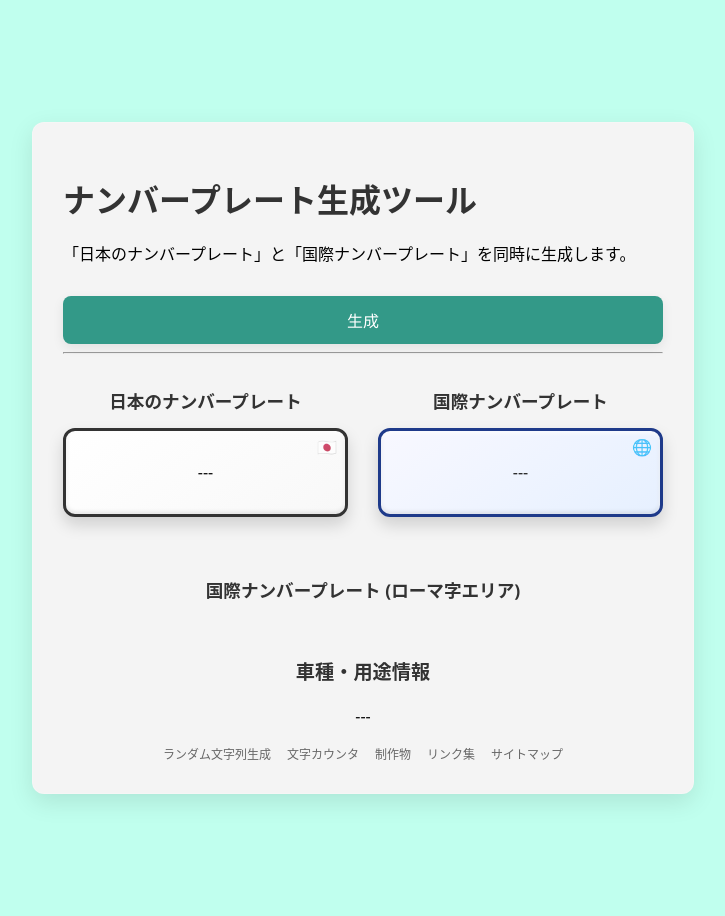
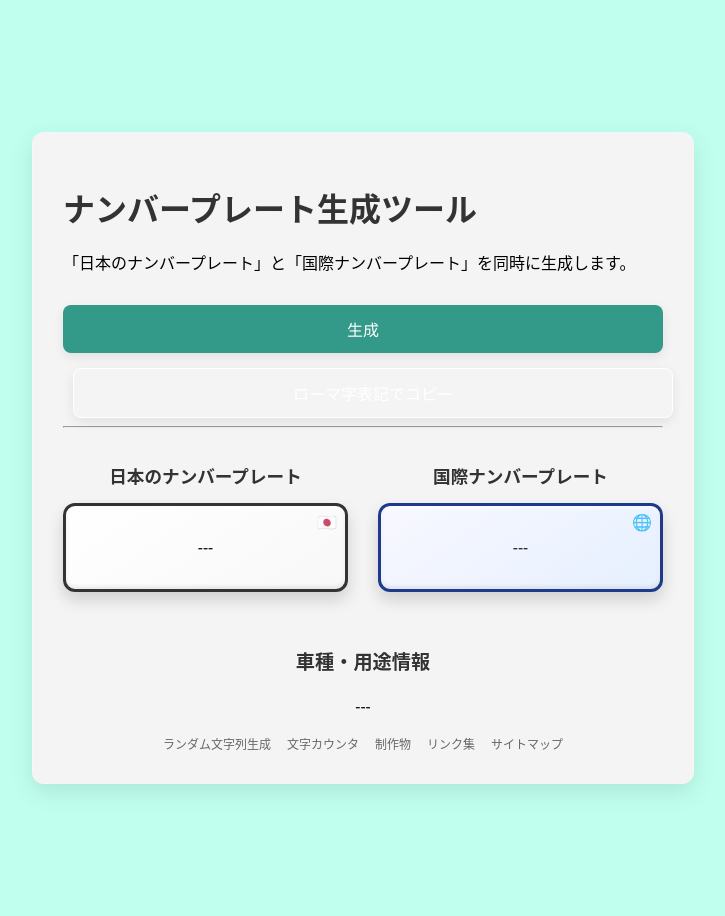
Before and after one commit to Usuiensan/usuiensan, a Jekyll site: the page built from plate-generator.html, in a window 1280 px wide. Shown: the whole page, without its empty margins (277-1002 px from the left). Built offline with Jekyll 4.4.1, drawn with Linux system fonts in a browser that asks for light colours; some web fonts are replaced; part of the change alters nothing that is shown.

Commit message:
feat: ローマ字表記コピーボタンを追加
- Ctrl+Shift+クリックの隠し機能を削除
- 白文字の'ローマ字表記でコピー'ボタンを追加
- ボタンクリックでローマ字エリアコードのプレートをコピー
- プレート表示はせず、コピー機能のみ

```diff
--- a/assets/js/plate-generator.js
+++ b/assets/js/plate-generator.js
@@ -3,8 +3,11 @@ document.addEventListener('DOMContentLoaded', () => {
     const jpPlateDiv = document.getElementById('jpPlate');
     const vehicleTypeDiv = document.getElementById('vehicleType');
     const intPlateDiv = document.getElementById('intPlate');
+    const copyRomajiBtn = document.getElementById('copyRomajiBtn');
+    const romajiPlateDiv = document.getElementById('romajiPlate');
 
     let plateData = null;
+    let romajiPlateCopy = '';
 
     // ひらがなからローマ字への変換マップ
     const hiraganaToRomaji = {
@@ -49,7 +52,7 @@ document.addEventListener('DOMContentLoaded', () => {
 
         // 都道府県と運輸支局名を取得
         const prefecture = areaInfo.prefecture;
-        const transportOffice = areaInfo.office;
+        const plateRomaji = areaInfo.romaji || '';
         const codeExplanation = areaInfo.codeExplanation || '';
 
         // 分類番号を生成
@@ -58,11 +61,40 @@ document.addEventListener('DOMContentLoaded', () => {
         const thirdDigit = randomItem(plateData.classification.third_digit);
 
         const classificationNumber = `${firstDigit}${secondDigit}${thirdDigit}`;
-
-        // ひらがなを生成
-        const hiraganaType = randomItem(Object.keys(plateData.hiraganas));
-        const randomHiragana = randomItem(plateData.hiraganas[hiraganaType]);
-
+        // console.log(`Generated classification number: ${classificationNumber}`);
+        //分類番号に応じてプレートの種類を決定
+        const isKeiCar = (firstDigit, secondDigit) => {
+        // 軽自動車を示す第二桁のリスト
+        const keiSecondDigits = ['8', '9', 'A', 'C', 'F', 'H', 'K', 'L', 'M', 'P', 'X', 'Y'];
+        // firstDigit が 4, 5, 7, 8 のいずれかで、かつ secondDigit が軽自動車のリストに含まれているか
+        return (['4', '5', '7', '8'].includes(firstDigit) && keiSecondDigits.includes(secondDigit));
+        };
+        const isKei = isKeiCar(firstDigit, secondDigit);
+        const hiraganaSet = isKei ? plateData.hiraganas.kei : plateData.hiraganas.normal;
+        // 用途（自家用・事業用・レンタカー）をランダムに選択
+        const hiraganaType = randomItem(Object.keys(hiraganaSet));
+        // 選択された用途から、ランダムにひらがなを選ぶ
+        const randomHiragana = randomItem(hiraganaSet[hiraganaType]);
+        // console.log(`Selected hiragana: ${randomHiragana} for type: ${hiraganaType}`);
+        let plateTypeClass;
+        if (isKei) {
+            if (hiraganaType === "自家用") {
+                plateTypeClass = 'kei-private';
+            } else if (hiraganaType === "事業用") {
+                plateTypeClass = 'kei-business';
+            } else {
+                plateTypeClass = 'kei-private'; // レンタカーは自家用と同じ
+            }
+        } else {
+            if (hiraganaType === "自家用") {
+                plateTypeClass = 'normal-private';
+            } else if (hiraganaType === "事業用") {
+                plateTypeClass = 'normal-business';
+            } else {
+                plateTypeClass = 'normal-private'; // レンタカーは自家用と同じ
+            }
+        }
+        // console.log(`Plate type: ${plateTypeClass}`);
         // 一連指定番号を生成
         let serialNumber;
         do {
@@ -86,18 +118,6 @@ document.addEventListener('DOMContentLoaded', () => {
             formattedNumber = `${serialNumber.toString().slice(0, 2)}-${serialNumber.toString().slice(2)}`;
         }
 
-        // ナンバープレートの種類判定
-        const isKeiCar = firstDigit === '5' || firstDigit === '7'; // 軽自動車
-        const isBusiness = hiraganaType === '事業用'; // 事業用
-
-        // プレートタイプのクラス名を決定
-        let plateTypeClass = '';
-        if (isKeiCar) {
-            plateTypeClass = isBusiness ? 'kei-business' : 'kei-private';
-        } else {
-            plateTypeClass = isBusiness ? 'normal-business' : 'normal-private';
-        }
-
         // 日本のナンバープレート（本物の配置：地域 分類番号（改行）ひらがな 一連番号）
         const jpPlateDisplay = `
             <div class="plate-line-1">
@@ -109,8 +129,8 @@ document.addEventListener('DOMContentLoaded', () => {
                 <span class="serial-number">${formattedNumber}</span>
             </div>
         `;
-        const jpPlateCopy = `${jpAreaName}${classificationNumber}${randomHiragana}${formattedNumber}`;
-
+        const jpPlateCopy = `${jpAreaName} ${classificationNumber} ${randomHiragana} ${formattedNumber}`;
+        console.log(`${jpAreaName} ${classificationNumber} ${randomHiragana} ${formattedNumber}`);
         const jpPlateContent = jpPlateDiv.querySelector('.plate-content');
         jpPlateContent.innerHTML = jpPlateDisplay;
 
@@ -163,11 +183,16 @@ document.addEventListener('DOMContentLoaded', () => {
                 <span class="serial-number">${serialNumber}</span>
             </div>
         `;
-        const intPlateCopy = `${intAreaCode}${classificationNumber}${romajiLetter}${serialNumber}`;
-
+        const intPlateCopy = `${intAreaCode} ${classificationNumber} ${romajiLetter} ${serialNumber}`;
+        console.log(`${intAreaCode} ${classificationNumber} ${romajiLetter} ${serialNumber}`);
         const intPlateContent = intPlateDiv.querySelector('.plate-content');
         intPlateContent.innerHTML = intPlateDisplay;
         intPlateDiv.onclick = () => copyToClipboard(intPlateCopy, intPlateDiv);
+
+        // ローマ字エリアコードの国際ナンバープレート
+        const romajiAreaCode = plateRomaji;
+        romajiPlateCopy = `${romajiAreaCode} ${classificationNumber} ${romajiLetter} ${serialNumber}`;
+        console.log(`${romajiAreaCode} ${classificationNumber} ${romajiLetter} ${serialNumber}`);
     }
 
     // リストからランダムな要素を取得するヘルパー関数
@@ -183,7 +208,7 @@ document.addEventListener('DOMContentLoaded', () => {
 
             setTimeout(() => {
                 element.classList.remove('copied');
-            }, 2000);
+            }, 1000);
         }).catch(err => {
             console.error('コピーに失敗しました:', err);
             // フォールバック: テキストを選択状態にする
@@ -201,6 +226,21 @@ document.addEventListener('DOMContentLoaded', () => {
     // ボタンのクリックイベントを設定
     generateBtn.addEventListener('click', generatePlate);
 
+    // ローマ字コピーボタンのイベント
+    copyRomajiBtn.addEventListener('click', () => {
+        if (romajiPlateCopy) {
+            navigator.clipboard.writeText(romajiPlateCopy).then(() => {
+                // 成功時のフィードバック
+                copyRomajiBtn.textContent = 'コピーしました!';
+                setTimeout(() => {
+                    copyRomajiBtn.textContent = 'ローマ字表記でコピー';
+                }, 1000);
+            }).catch(err => {
+                console.error('コピーに失敗しました:', err);
+            });
+        }
+    });
+
     // ページ読み込み時にデータをロード
     loadData();
 });
--- a/plate-generator.html
+++ b/plate-generator.html
@@ -6,6 +6,7 @@ title: ナンバープレートの番号を生成
 <p>「日本のナンバープレート」と「国際ナンバープレート」を同時に生成します。</p>
 
 <button id="generateBtn">生成</button>
+<button id="copyRomajiBtn" style="color: white; background-color: transparent; border: 1px solid white; margin-left: 10px;">ローマ字表記でコピー</button>
 
 <hr>
 
@@ -23,13 +24,6 @@ title: ナンバープレートの番号を生成
             <div class="plate-content">---</div>
         </div>
     </div>
-
-    <div class="plate-section">
-        <h2>国際ナンバープレート (ローマ字エリア)</h2>
-        <div id="romajiPlate" class="license-plate international-plate" style="display: none;">
-            <div class="plate-content">---</div>
-        </div>
-    </div>
 </div>
 
 <div class="vehicle-info-section">
```
